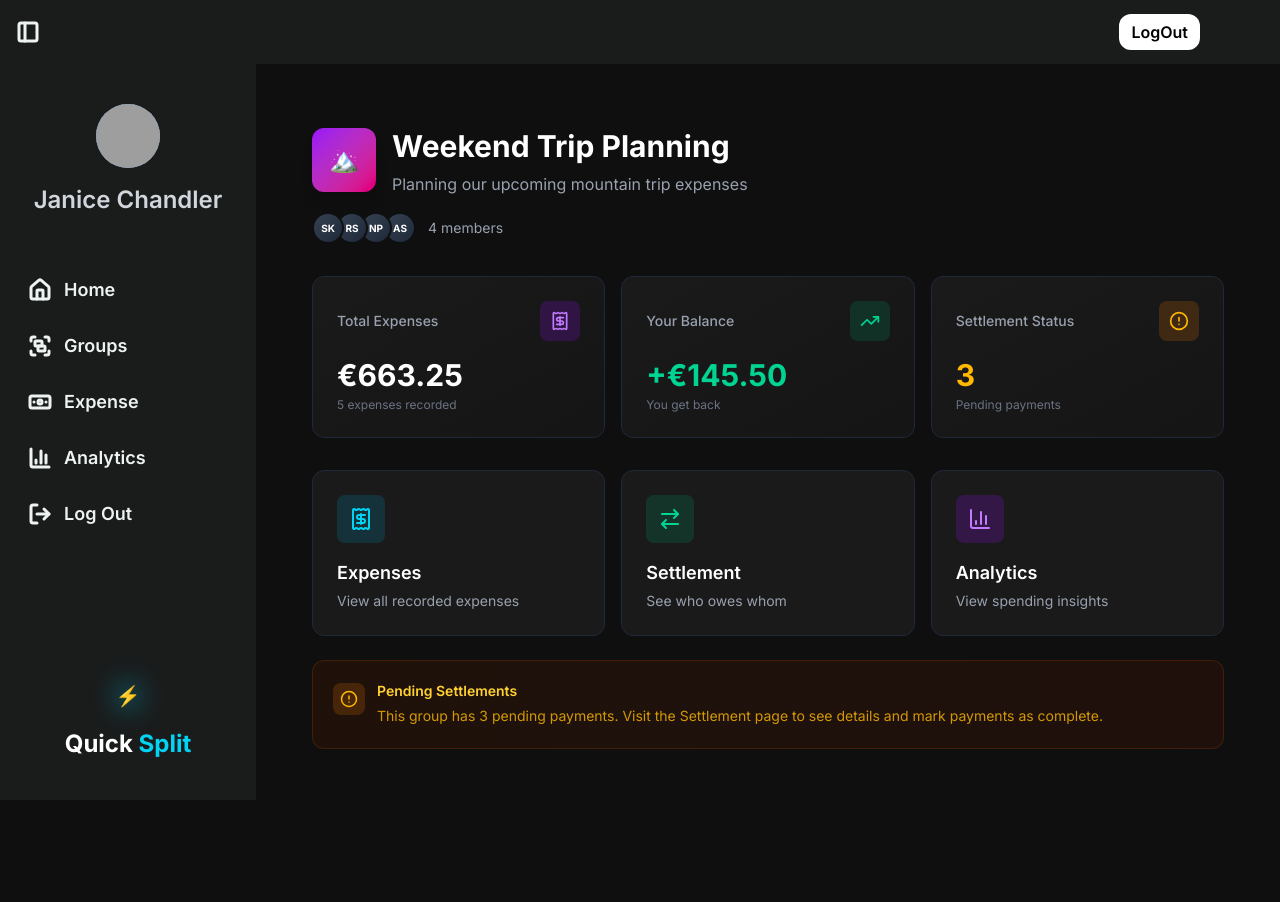
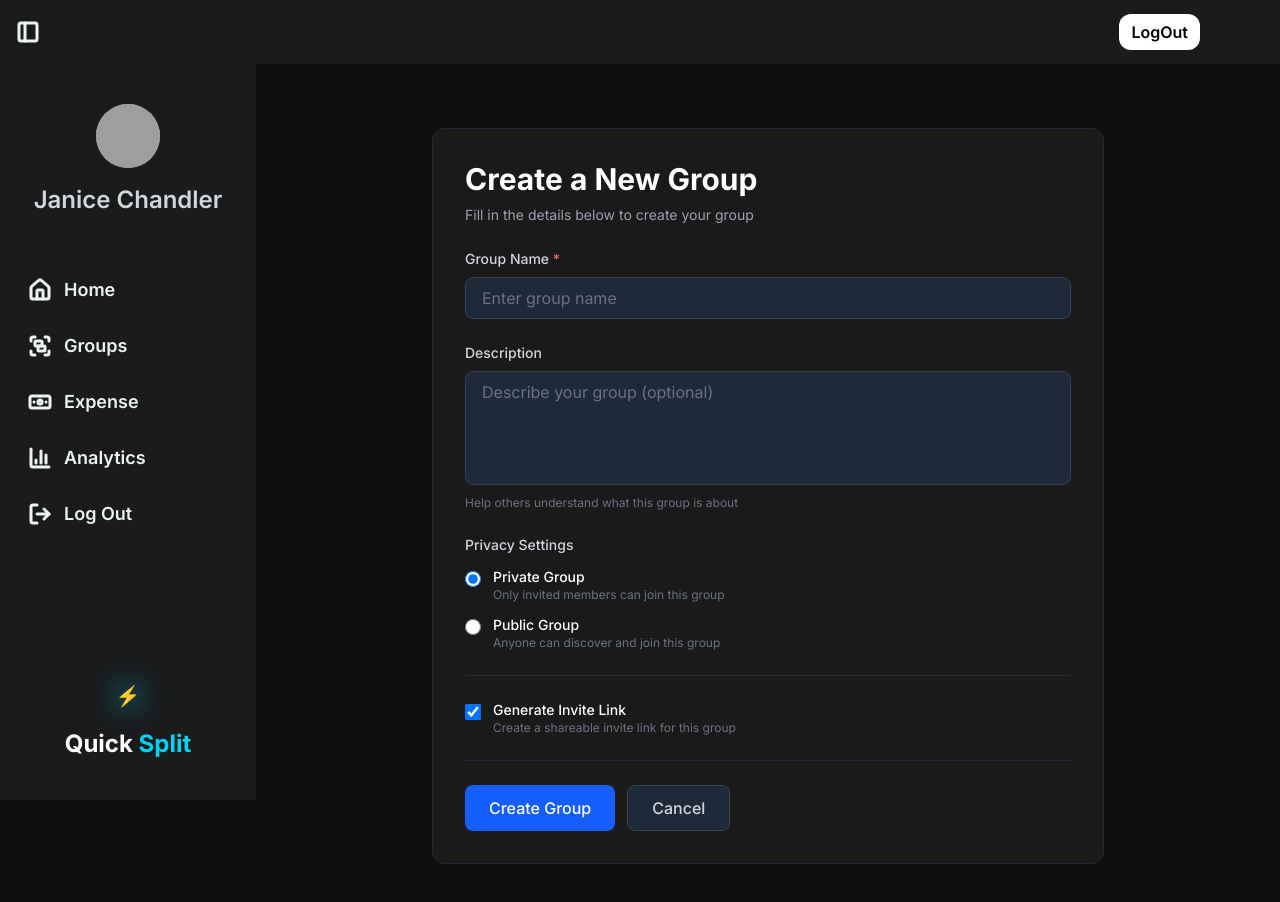
Before and after one commit to parag0811/Quick-Split, a Next.js app in the folder frontend/: page /dashboard/groups/create in a window 1280 px wide. Shown: the top 902 px of the page. Built offline with nearby package versions, Linux system fonts and the light colour scheme; no server answers; grey boxes are pictures that could not be loaded.

Commit message:
Added create page of groups

```diff
--- /dev/null
+++ b/frontend/src/app/dashboard/groups/create/page.js
@@ -0,0 +1,151 @@
+'use client';
+
+export default function GroupForm() {
+  return (
+    <div className="w-full min-h-screen p-4 sm:p-6 lg:p-8">
+      <div className="max-w-2xl mx-auto">
+        <div className="bg-[#1a1a1a] rounded-xl border border-gray-800 p-6 sm:p-8">
+          <div className="mb-6">
+            <h2 className="text-2xl sm:text-3xl font-bold text-white">
+              Create a New Group
+            </h2>
+            <p className="mt-2 text-sm text-gray-400">
+              Fill in the details below to create your group
+            </p>
+          </div>
+
+          <form className="space-y-6">
+            {/* Group Name */}
+            <div>
+              <label
+                htmlFor="name"
+                className="block text-sm font-medium text-gray-300 mb-2"
+              >
+                Group Name <span className="text-red-400">*</span>
+              </label>
+              <input
+                type="text"
+                id="name"
+                name="name"
+                required
+                className="w-full px-4 py-2 bg-gray-800 border border-gray-700 text-white rounded-lg focus:ring-2 focus:ring-blue-500 focus:border-transparent outline-none transition placeholder-gray-500"
+                placeholder="Enter group name"
+              />
+            </div>
+
+            {/* Description */}
+            <div>
+              <label
+                htmlFor="description"
+                className="block text-sm font-medium text-gray-300 mb-2"
+              >
+                Description
+              </label>
+              <textarea
+                id="description"
+                name="description"
+                rows="4"
+                className="w-full px-4 py-2 bg-gray-800 border border-gray-700 text-white rounded-lg focus:ring-2 focus:ring-blue-500 focus:border-transparent outline-none transition resize-none placeholder-gray-500"
+                placeholder="Describe your group (optional)"
+              ></textarea>
+              <p className="mt-1 text-xs text-gray-500">
+                Help others understand what this group is about
+              </p>
+            </div>
+
+            {/* Privacy Setting */}
+            <div>
+              <label className="block text-sm font-medium text-gray-300 mb-3">
+                Privacy Settings
+              </label>
+              <div className="space-y-3">
+                <div className="flex items-start">
+                  <input
+                    type="radio"
+                    id="private"
+                    name="isPrivate"
+                    value="true"
+                    defaultChecked
+                    className="mt-1 h-4 w-4 text-blue-500 focus:ring-blue-500 bg-gray-800 border-gray-600 cursor-pointer"
+                  />
+                  <div className="ml-3">
+                    <label
+                      htmlFor="private"
+                      className="block text-sm font-medium text-white cursor-pointer"
+                    >
+                      Private Group
+                    </label>
+                    <p className="text-xs text-gray-500">
+                      Only invited members can join this group
+                    </p>
+                  </div>
+                </div>
+
+                <div className="flex items-start">
+                  <input
+                    type="radio"
+                    id="public"
+                    name="isPrivate"
+                    value="false"
+                    className="mt-1 h-4 w-4 text-blue-500 focus:ring-blue-500 bg-gray-800 border-gray-600 cursor-pointer"
+                  />
+                  <div className="ml-3">
+                    <label
+                      htmlFor="public"
+                      className="block text-sm font-medium text-white cursor-pointer"
+                    >
+                      Public Group
+                    </label>
+                    <p className="text-xs text-gray-500">
+                      Anyone can discover and join this group
+                    </p>
+                  </div>
+                </div>
+              </div>
+            </div>
+
+            {/* Invite Token Option */}
+            <div className="border-t border-gray-800 pt-6">
+              <div className="flex items-start">
+                <input
+                  type="checkbox"
+                  id="inviteToken"
+                  name="inviteToken"
+                  defaultChecked
+                  className="mt-1 h-4 w-4 text-blue-500 focus:ring-blue-500 bg-gray-800 border-gray-600 rounded cursor-pointer"
+                />
+                <div className="ml-3">
+                  <label
+                    htmlFor="inviteToken"
+                    className="block text-sm font-medium text-white cursor-pointer"
+                  >
+                    Generate Invite Link
+                  </label>
+                  <p className="text-xs text-gray-500">
+                    Create a shareable invite link for this group
+                  </p>
+                </div>
+              </div>
+            </div>
+
+            {/* Action Buttons */}
+            <div className="flex flex-col sm:flex-row gap-3 pt-6 border-t border-gray-800">
+              <button
+                type="submit"
+                className="w-full sm:w-auto px-6 py-2.5 bg-blue-600 text-white font-medium rounded-lg hover:bg-blue-700 focus:outline-none focus:ring-2 focus:ring-blue-500 focus:ring-offset-2 focus:ring-offset-gray-900 transition cursor-pointer"
+              >
+                Create Group
+              </button>
+              <button
+                type="button"
+                className="w-full sm:w-auto px-6 py-2.5 bg-gray-800 text-gray-300 font-medium rounded-lg border border-gray-700 hover:bg-gray-700 focus:outline-none focus:ring-2 focus:ring-gray-600 focus:ring-offset-2 focus:ring-offset-gray-900 transition cursor-pointer"
+              >
+                Cancel
+              </button>
+            </div>
+          </form>
+        </div>
+      </div>
+    </div>
+  );
+}
--- a/frontend/src/app/dashboard/groups/page.js
+++ b/frontend/src/app/dashboard/groups/page.js
@@ -1,7 +1,10 @@
 "use client";
 import { Plus, Users } from "lucide-react";
+import { useRouter } from "next/navigation";
 
 export default function GroupList() {
+  const router = useRouter();
+
   const groups = [
     {
       _id: "1",
@@ -119,7 +122,12 @@ export default function GroupList() {
           </div>
           <button className="flex items-center justify-center space-x-2 px-6 py-3 bg-gradient-to-r from-pink-600 to-rose-600 hover:from-pink-700 hover:to-rose-700 text-white rounded-lg font-medium transition-all duration-200 shadow-lg shadow-pink-900/30 hover:shadow-pink-900/50">
             <Plus size={20} />
-            <span className="cursor-pointer">Create Group</span>
+            <span
+              className="cursor-pointer"
+              onClick={() => router.push("/dashboard/groups/create")}
+            >
+              Create Group
+            </span>
           </button>
         </div>
 
@@ -148,7 +156,8 @@ export default function GroupList() {
                       <div className="flex items-center space-x-1.5 text-sm text-gray-400">
                         <Users size={14} />
                         <span>
-                          {group.members.length} member{group.members.length !== 1 ? "s" : ""}
+                          {group.members.length} member
+                          {group.members.length !== 1 ? "s" : ""}
                         </span>
                       </div>
                     </div>
@@ -175,8 +184,8 @@ export default function GroupList() {
                 You're not part of any group yet
               </h3>
               <p className="text-gray-500 mb-10 text-center max-w-md text-base">
-                Create your first group to start splitting expenses with friends,
-                family, or colleagues
+                Create your first group to start splitting expenses with
+                friends, family, or colleagues
               </p>
               <button className="flex items-center space-x-2 px-8 py-4 bg-gradient-to-r from-pink-600 to-rose-600 hover:from-pink-700 hover:to-rose-700 text-white rounded-lg font-medium transition-all duration-200 shadow-lg shadow-pink-900/30 hover:shadow-pink-900/50 hover:scale-105">
                 <Plus size={22} />
```
